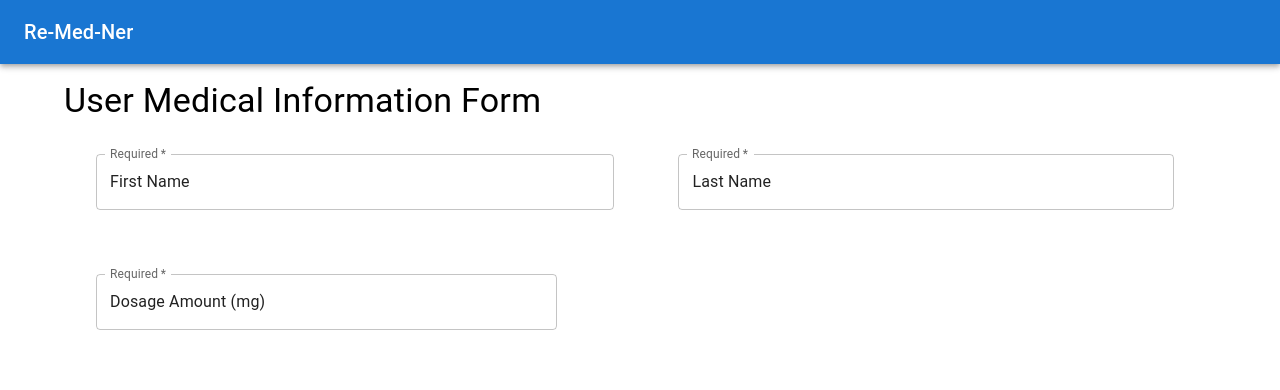
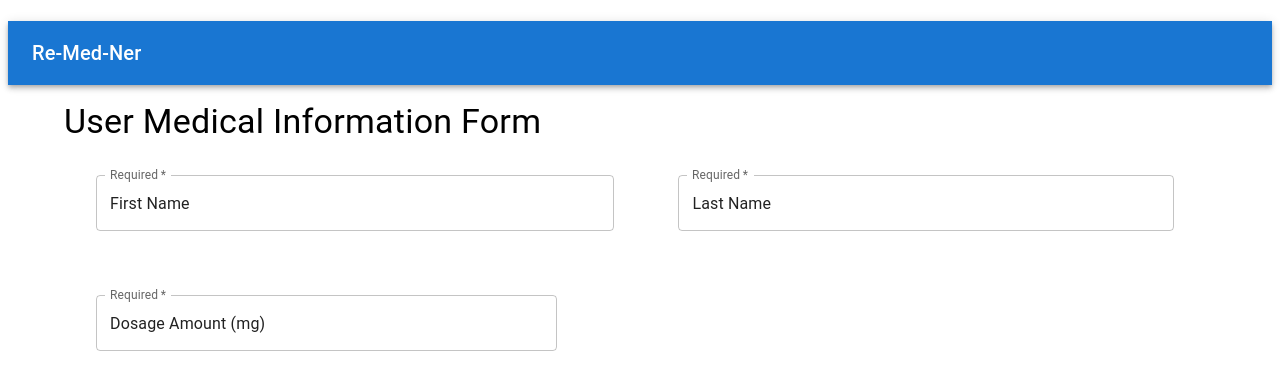
Before and after one commit to vita-tran/technokrispies, a Next.js app in the folder re-med-ner/: page / in a window 1280 px wide. Shown: the top 390 px of the page. Built offline with nearby package versions, Linux system fonts and the light colour scheme; no server answers.

Commit message:
Removed Tailwind

```diff
--- a/re-med-ner/package.json
+++ b/re-med-ner/package.json
@@ -22,7 +22,6 @@
     "autoprefixer": "^10.0.1",
     "eslint": "^8",
     "eslint-config-next": "14.0.3",
-    "postcss": "^8",
-    "tailwindcss": "^3.3.0"
+    "postcss": "^8"
   }
 }
--- a/re-med-ner/postcss.config.js
+++ b/re-med-ner/postcss.config.js
@@ -1,6 +1,5 @@
 module.exports = {
   plugins: {
-    tailwindcss: {},
     autoprefixer: {},
   },
 }
--- a/re-med-ner/tailwind.config.js
+++ /dev/null
@@ -1,18 +0,0 @@
-/** @type {import('tailwindcss').Config} */
-module.exports = {
-  content: [
-    './pages/**/*.{js,ts,jsx,tsx,mdx}',
-    './components/**/*.{js,ts,jsx,tsx,mdx}',
-    './app/**/*.{js,ts,jsx,tsx,mdx}',
-  ],
-  theme: {
-    extend: {
-      backgroundImage: {
-        'gradient-radial': 'radial-gradient(var(--tw-gradient-stops))',
-        'gradient-conic':
-          'conic-gradient(from 180deg at 50% 50%, var(--tw-gradient-stops))',
-      },
-    },
-  },
-  plugins: [],
-}
```
Also changed, not shown: 1 other file (tests, documents, lock files or other folders).
